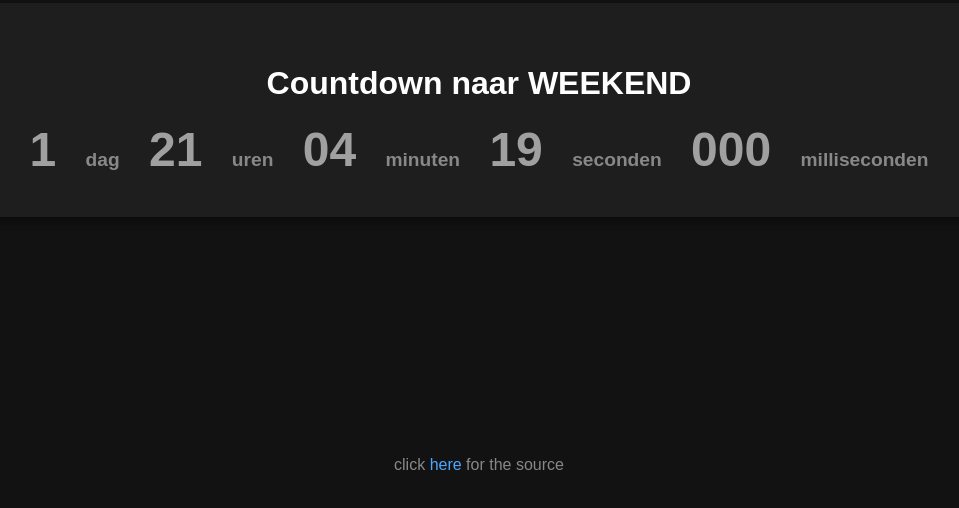
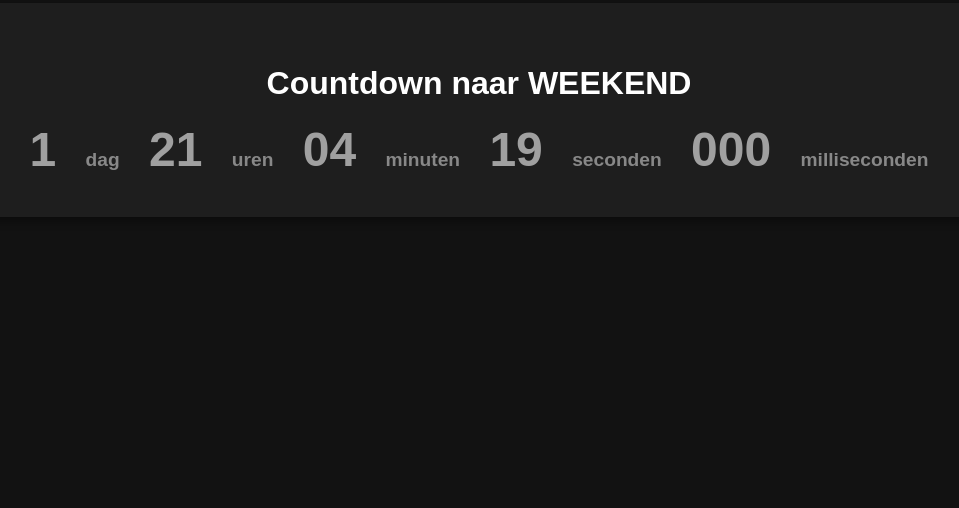
Before and after one commit to BjarneVerschorre/bijna-weekend.nl, a plain HTML site: page index.html in a window 1280 px wide. Shown: the part 290-798 px from the top of the page, without its empty margins (161-1120 px from the left). Drawn offline with Linux system fonts and the light colour scheme.

Commit message:
Update index.html

```diff
--- a/index.html
+++ b/index.html
@@ -84,9 +84,12 @@
     </div>
   </div>
 
-  <footer>
-    <p>click <a href="https://github.com/BjarneVerschorre/bijna-weeked.nl/" target="_blank">here</a> for the source</p>
-  </footer>
+  <!--
+    Got bored so I closed the source
+    <footer>
+      <p>click <a href="https://github.com/BjarneVerschorre/bijna-weeked.nl/" target="_blank">here</a> for the source</p>
+    </footer>
+  -->
 
   <script>
     function updateCountdown() {
```
